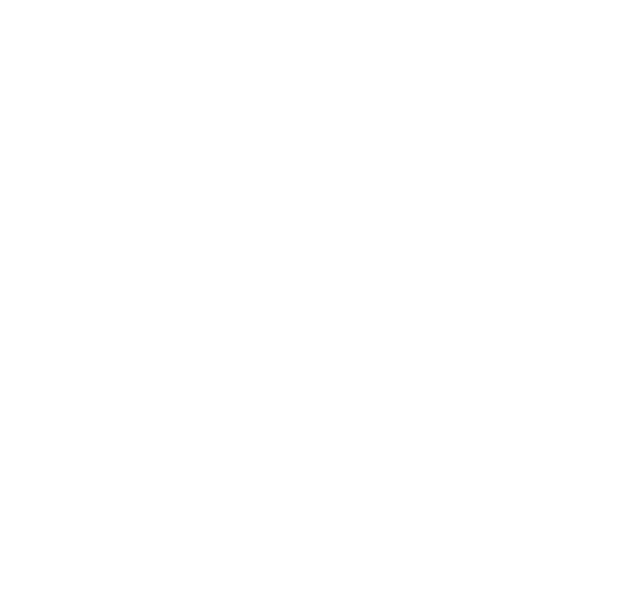
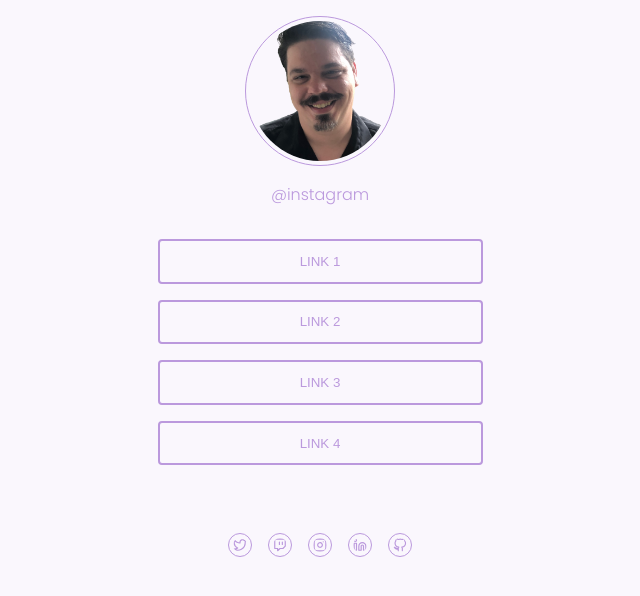
Before and after one commit to rodrigosenapires/Rocketseat-Challenges, a plain HTML site: page socialLinks/public/index.html in a window 1280 px wide. Shown: the whole page, without its empty margins (320-960 px from the left). Drawn offline with Linux system fonts and the light colour scheme; files that its build step writes are made by us from their sources.

Commit message:
Finished project

```diff
--- a/socialLinks/public/index.html
+++ b/socialLinks/public/index.html
@@ -1,14 +1,35 @@
 <!DOCTYPE html>
 <html lang="pt">
-<hebase.cssd>
+
+<head>
     <meta charset="UTF-8">
     <meta http-equiv="X-UA-Compatible" content="IE=edge">
     <meta name="viewport" content="width=device-width, initial-scale=1.0">
     <title>Rocketseat-Challenge | Social-Links</title>
-    <link rel="stylesheet" href="src/reset.css">
-    <link rel="stylesheet" href="src/base.css">
-</hebase.cssd>
+    <link rel="preconnect" href="https://fonts.googleapis.com">
+    <link rel="preconnect" href="https://fonts.gstatic.com" crossorigin>
+    <link href="https://fonts.googleapis.com/css2?family=Poppins:wght@300;600&display=swap" rel="stylesheet">
+    <link rel="stylesheet" href="../src/reset.css">
+    <link rel="stylesheet" href="../src/base.css">
+</head>
+
 <body>
+    <main>
+        <img src="images/profile.png"
+            alt="Foto do rosto do Rodrigo Sena Pires, sorrindo e usando uma camisa social preta.">
+        <span>@instagram</span>
+        <button>link 1</button>
+        <button>link 2</button>
+        <button>link 3</button>
+        <button>link 4</button>
+        <div class="socialLinks-container">
+            <img src="images/twitter.svg" alt="">
+            <img src="images/twitch.svg" alt="">
+            <img src="images/instagram.svg" alt="">
+            <img src="images/linkedin.svg" alt="">
+            <img src="images/github.svg" alt="">
+        </div>
+    </main>
+</body>
 
-</body>
 </html>
--- a/socialLinks/src/base.css
+++ b/socialLinks/src/base.css
@@ -0,0 +1,25 @@
+@import url(style.css);
+
+:root {
+    --body-bg-color: #FAF7FD;
+    --purple: #BB99DD;
+}
+
+body {
+    display: flex;
+    justify-content: center;
+    min-height: 100vh;
+    background-color: var(--body-bg-color);
+    color: var(--purple);
+    font-family: 'Poppins', sans-serif;
+    margin: 0 auto;
+}
+
+main {
+    display: flex;
+    flex-direction: column;
+    gap: 1rem;
+    padding: 1rem;
+    width: 100%;
+    align-items: center;
+}
--- /dev/null
+++ b/socialLinks/src/components/button.css
@@ -0,0 +1,9 @@
+button {
+    padding: .8rem;
+    min-width:325px ;
+    border: 2px solid var(--purple);
+    border-radius: 4px;
+    background-color: transparent;
+    text-transform: uppercase;
+    color: inherit;
+}
--- a/socialLinks/src/reset.css
+++ b/socialLinks/src/reset.css
@@ -0,0 +1,5 @@
+* {
+    margin: 0;
+    padding: 0;
+    box-sizing: border-box;
+}
--- a/socialLinks/src/style.css
+++ b/socialLinks/src/style.css
@@ -1 +1,25 @@
-@import url(base.css);
+@import url(components/button.css);
+
+body main img {
+    width: 150px;
+    height: 150px;
+    padding: .25rem;
+    border-radius: 50%;
+    border: 1px solid var(--purple);
+}
+
+span {
+    margin-bottom: 1rem;
+}
+
+.socialLinks-container {
+    display: flex;
+    margin-top: 3.25rem;
+    gap: 1rem;
+}
+
+
+.socialLinks-container img {
+    width: 24px;
+    height: 24px;
+}
```
Also changed, not shown: socialLinks/public/images/profile.png (added).
